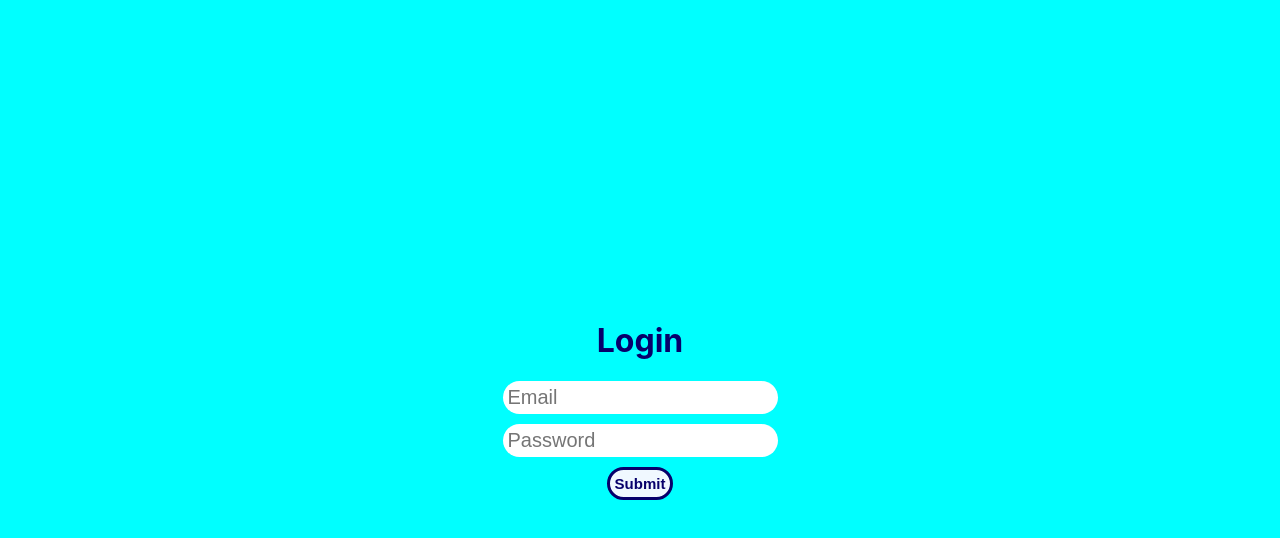
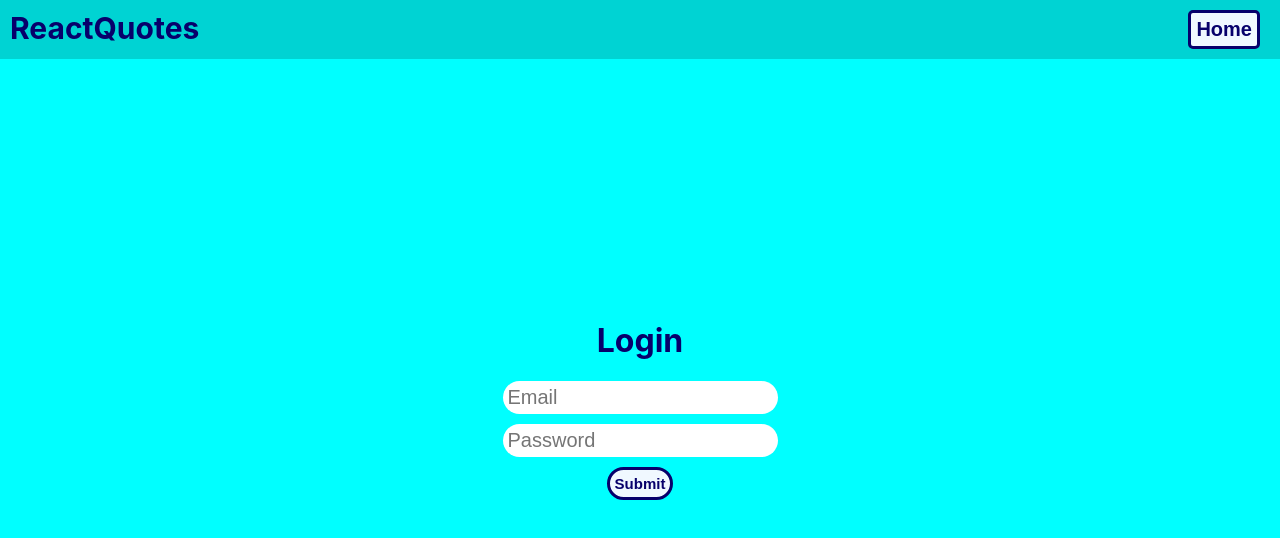
Before and after one commit to IbrahimCausevic/react-quote-app, a React (Create React App) app: page /login in a window 1280 px wide. Shown: the top 538 px of the page. Built offline with nearby package versions, Linux system fonts and the light colour scheme.

Commit message:
added navbar to login page

```diff
--- /dev/null
+++ b/src/components/Navbar/LoginNavbar.js
@@ -0,0 +1,18 @@
+import React from "react";
+import "./Navbar.css";
+import { useNavigate } from "react-router-dom";
+
+const LoginNavbar = () => {
+  const navigate = useNavigate();
+  const Home = () => {
+    navigate("/");
+  };
+  return (
+    <div className="Navbar">
+      <div className="Logo">ReactQuotes</div>
+      <button onClick={Home}>Home</button>
+    </div>
+  );
+};
+
+export default LoginNavbar;
--- a/src/pages/AllQuotes/AllQuotes.css
+++ b/src/pages/AllQuotes/AllQuotes.css
@@ -16,3 +16,7 @@ button {
   font-weight: 700;
   font-size: 15px;
 }
+
+::-webkit-scrollbar {
+  width: 0;
+}
--- a/src/pages/Login/Login.js
+++ b/src/pages/Login/Login.js
@@ -3,6 +3,7 @@ import "./Login.css";
 import { Formik } from "formik";
 import * as yup from "yup";
 import { useNavigate } from "react-router-dom";
+import LoginNavbar from "../../components/Navbar/LoginNavbar";
 
 const loginSchema = yup.object({
   email: yup
@@ -20,6 +21,8 @@ const Login = () => {
   const navigate = useNavigate();
 
   return (
+    <div>
+      <LoginNavbar />
       <div className="login-wrapper">
         <Formik
           initialValues={{ email: "", password: "" }}
@@ -83,6 +86,7 @@ const Login = () => {
           )}
         </Formik>
       </div>
+    </div>
   );
 };
 
```
Lines whose indentation alone changed are shown as unchanged.
